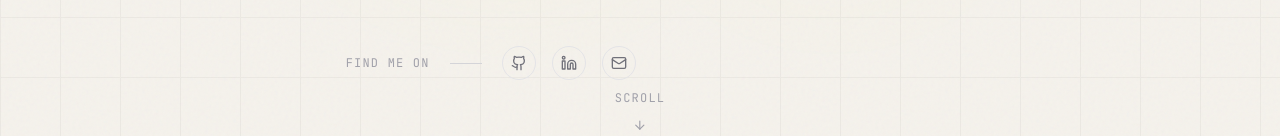
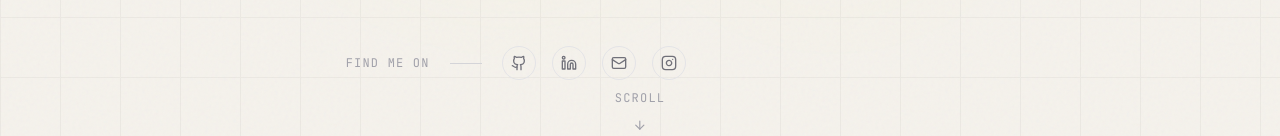
Before and after one commit to ankitsingyadav/Portfolio, a Next.js app: page / in a window 1280 px wide. Shown: the part 643-779 px from the top of the page. Built offline with nearby package versions, Linux system fonts and the light colour scheme.

Commit message:
Added Instagram link

```diff
--- a/components/sections/Hero.tsx
+++ b/components/sections/Hero.tsx
@@ -1,7 +1,7 @@
 "use client";
 
 import { motion } from "framer-motion";
-import { Github, Linkedin, Mail, ArrowDown } from "lucide-react";
+import { Github, Linkedin, Mail, ArrowDown, Instagram } from "lucide-react";
 import { personal } from "@/lib/data";
 
 export default function Hero() {
@@ -120,6 +120,7 @@ export default function Hero() {
               { icon: Github, href: personal.github, label: "GitHub" },
               { icon: Linkedin, href: personal.linkedin, label: "LinkedIn" },
               { icon: Mail, href: `mailto:${personal.email}`, label: "Email" },
+              { icon: Instagram, href: personal.instagram, label: "Instagram" },
             ].map(({ icon: Icon, href, label }) => (
               <a
                 key={label}
--- a/lib/data.ts
+++ b/lib/data.ts
@@ -12,6 +12,7 @@ export const personal = {
   location: "Gorakhpur, Uttar Pradesh, India",
   linkedin: "https://linkedin.com/in/ankit-singh-yadav",
   github: "https://github.com/ankitsingyadav",
+  instagram: "https://www.instagram.com/_mr.ankit.001_/",
   resumeUrl: "/resume.pdf", // Place your resume PDF in /public/resume.pdf
 };
 
```
